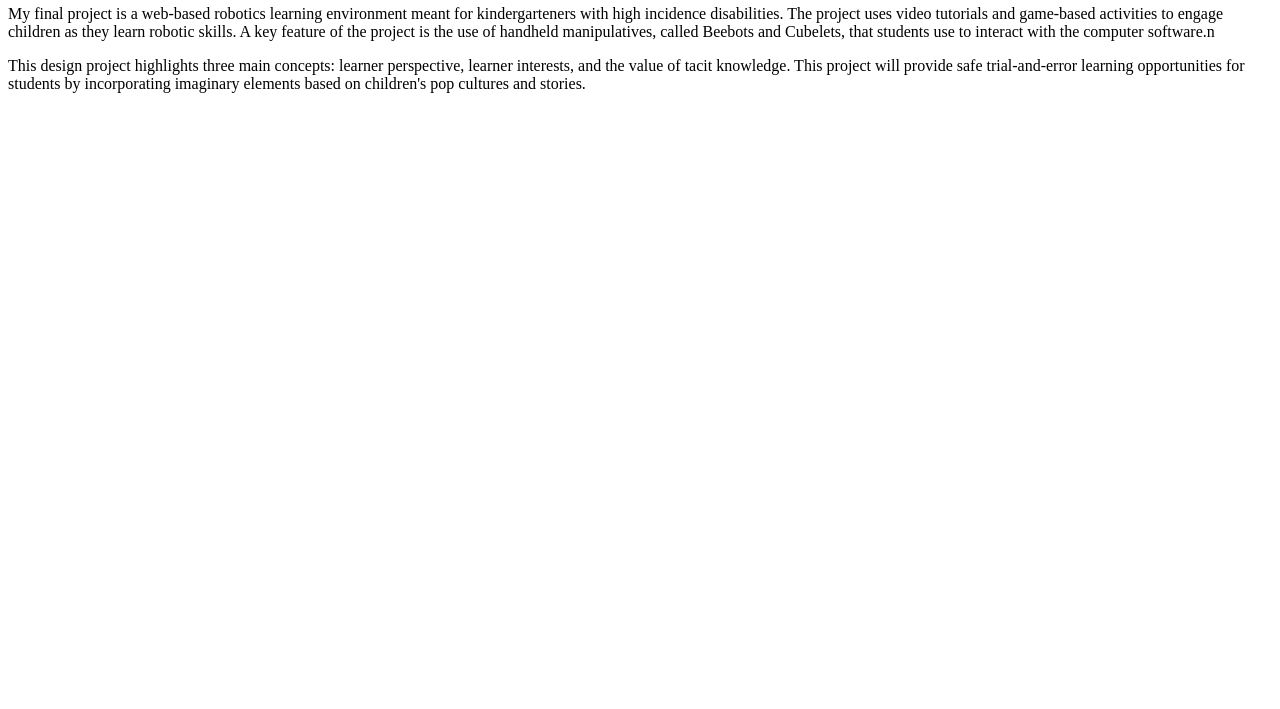
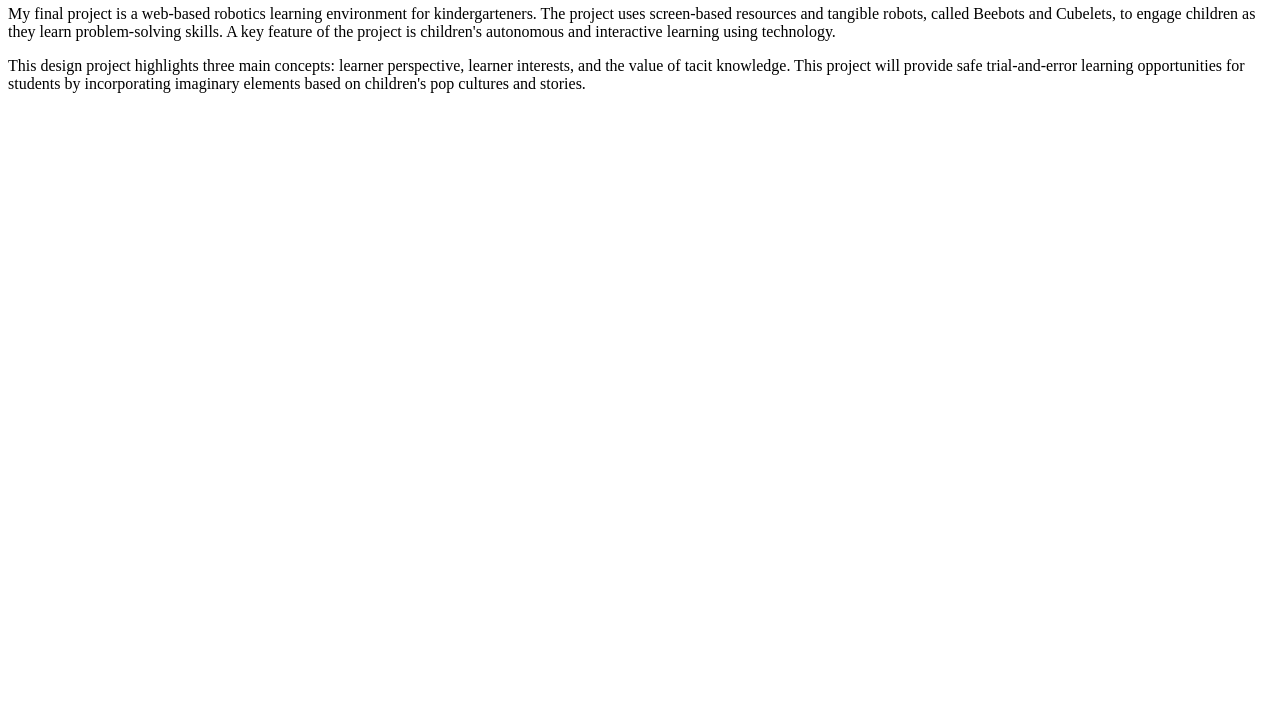
Before and after one commit to HyeungokKang/Second-HK, a plain HTML site: page Abstract.html in a window 1280 px wide. Shown: the part 91-800 px from the top of the page. Drawn offline with Linux system fonts and the light colour scheme.

Commit message:
Update Abstract.html

```diff
--- a/Abstract.html
+++ b/Abstract.html
@@ -7,7 +7,7 @@
 <body>
     <button> <a href="index.html"> Go Back to HOME </a> </button>
   <h2> Project Abstract </h2>
-  <p> My final project is a web-based robotics learning environment meant for kindergarteners with high incidence disabilities. The project uses video tutorials and game-based activities to engage children as they learn robotic skills. A key feature of the project is the use of handheld manipulatives, called Beebots and Cubelets, that students use to interact with the computer software.n </p>
+  <p> My final project is a web-based robotics learning environment for kindergarteners. The project uses screen-based resources and tangible robots, called Beebots and Cubelets, to engage children as they learn problem-solving skills. A key feature of the project is children's autonomous and interactive learning using technology. </p>
   <p> This design project highlights three main concepts: learner perspective, learner interests, and the value of tacit knowledge. This project will provide safe trial-and-error learning opportunities for students by incorporating imaginary elements based on children's pop cultures and stories. </p>
 
 </body>
```
